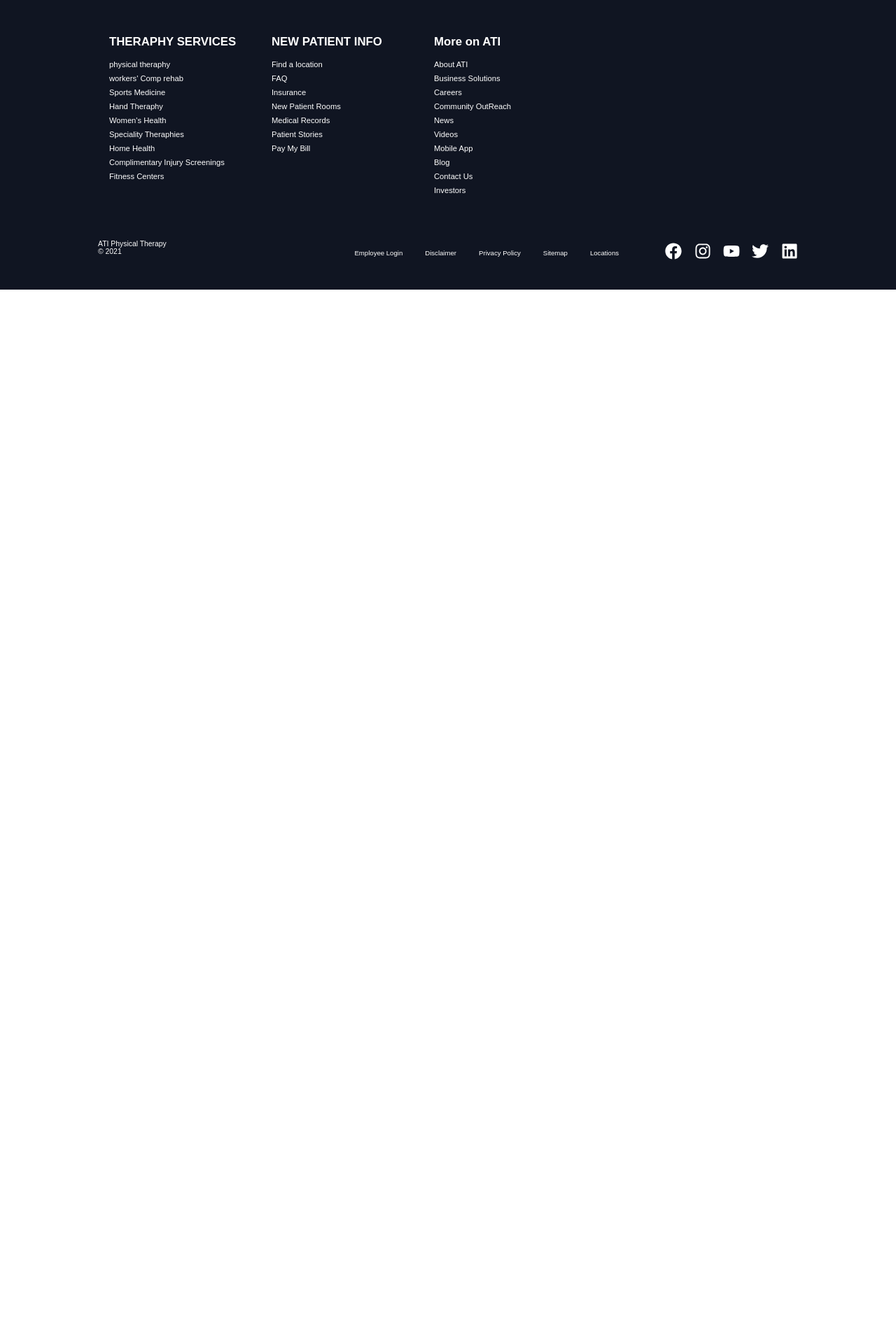
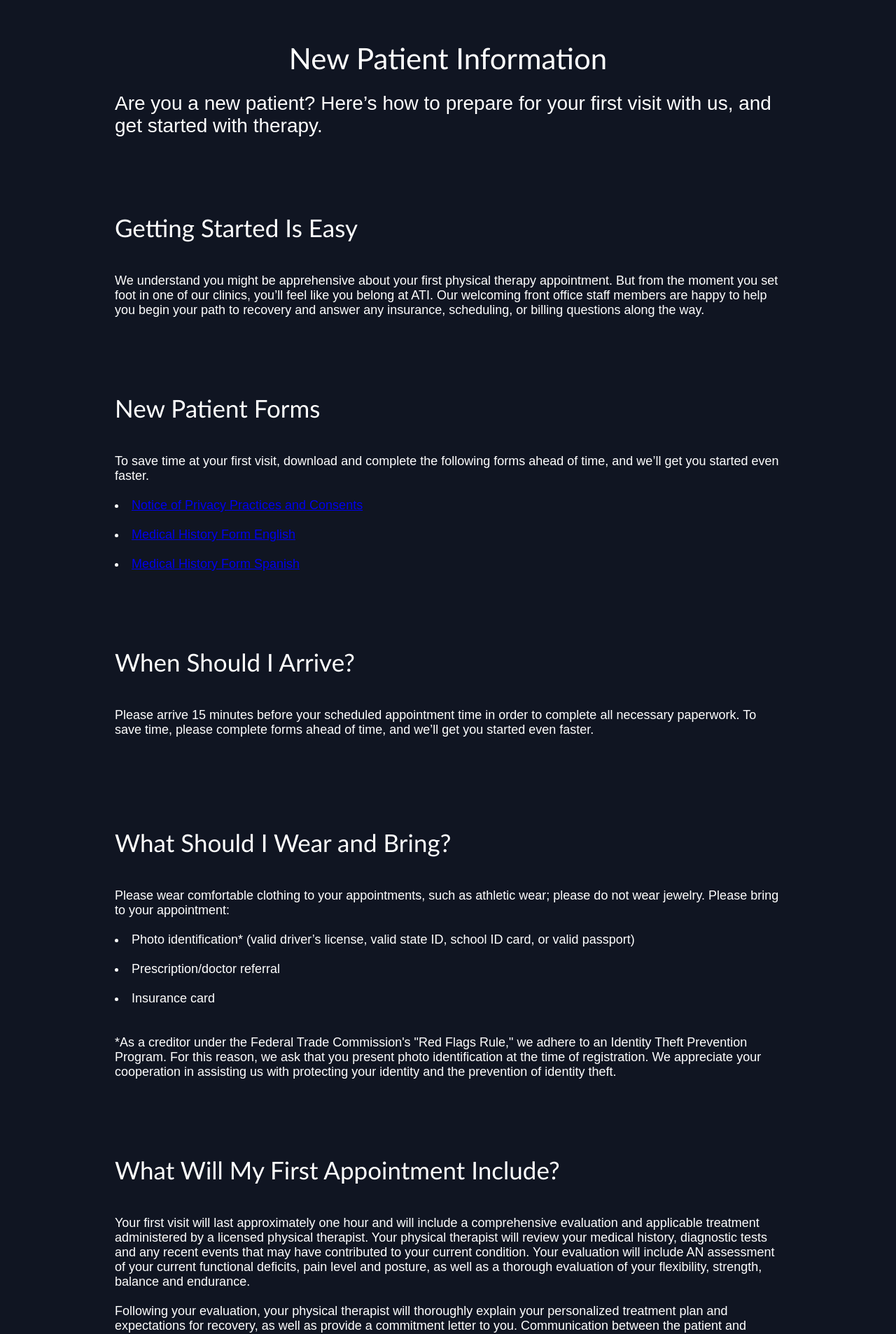
Before and after one commit to mesingaram/major-project, a React (Create React App) app in the folder major-project/: page /new-patient-information in a window 1280 px wide. Shown: the part 160-2067 px from the top of the page at 70% size. Before the commit the page ends 800 px from the top, so only its background shows below. Built offline with nearby package versions, Linux system fonts and the light colour scheme; the HTML template or start-up script is replaced by a standard one.

Commit message:
PatientInfo page

```diff
--- a/major-project/src/App.js
+++ b/major-project/src/App.js
@@ -14,6 +14,7 @@
 import FindLocation from './pages/FindLocation/FindLocation'
 import Disclaimer from './pages/Disclaimer/Disclaimer';
 import Appointment from './pages/Appointment/Appointment';
+import PatientInfo from './pages/PatientInfo/PatientInfo'
 import TheraphyServices from './pages/TheraphyServices/TheraphyServices';
 import about from './pages/about/about';
 
@@ -29,6 +30,7 @@
         <Route path='/find-location' exact component={FindLocation} />
         <Route path='/appointment' component={Appointment} />
         <Route path='/services' component={Services} />
+        <Route path='/new-patient-information' component={PatientInfo}/>
         <Route path='/products' component={Products} />
         <Route path='/sign-up' component={SignUp} />
         <Route path='/Insurance' exact component={Insurance} />
--- /dev/null
+++ b/major-project/src/pages/PatientInfo/PatientInfo.elements.js
@@ -0,0 +1,44 @@
+import styled from 'styled-components';
+
+export const Container = styled.div`
+  background-color: #101522;
+  padding: 4rem 0 2rem 0;
+  display: flex;
+  flex-direction: column;
+  justify-content: center;
+  align-items: center;
+`;
+
+export const Subscription = styled.section`
+  display: flex;
+  flex-direction: column;
+  justify-content: center;
+  margin-bottom: 24px;
+  padding: 24px;
+  color: #fff;
+  width: 1000px;
+`;
+export const SubHeading = styled.p`
+  font-family: 'Trebuchet MS', 'Lucida Sans Unicode', 'Lucida Grande',
+    'Lucida Sans', Arial, sans-serif;
+  margin-bottom: 24px;
+  font-size: 42px;
+  text-align: center;
+`;
+
+export const SubText = styled.p`
+  margin-bottom: 24px;
+  font-size: 28px;
+`;
+
+export const SubHeading2 = styled.p`
+  font-family: 'Trebuchet MS', 'Lucida Sans Unicode', 'Lucida Grande',
+    'Lucida Sans', Arial, sans-serif;
+  margin-bottom: 24px;
+  font-size: 35px;
+`;
+
+export const SubText2 = styled.p`
+  margin-bottom: 24px;
+  font-size: 18px;
+`;
--- /dev/null
+++ b/major-project/src/pages/PatientInfo/PatientInfo.js
@@ -0,0 +1,61 @@
+import React from 'react'
+import {Container, Subscription, SubHeading, SubText, SubHeading2, SubText2} from './PatientInfo.elements'
+
+
+const PatientInfo = () => {
+    return (
+        <Container>
+            <Subscription>
+                <SubHeading>
+                New Patient Information
+       </SubHeading>
+       <SubText>Are you a new patient? Here’s how to prepare for your first visit with us, and get started with therapy.</SubText>
+       <SubHeading2><br/><br/>Getting Started Is Easy</SubHeading2>
+                <SubText2>
+                <br/>
+                We understand you might be apprehensive about your first physical therapy appointment.
+                 But from the moment you set foot in one of our clinics, you’ll feel like you belong at ATI.
+                 Our welcoming front office staff members are happy to help you begin your path to recovery and answer any insurance, scheduling, or billing questions along the way. </SubText2>
+                 <SubHeading2><br/><br/>New Patient Forms</SubHeading2>
+                <SubText2>
+                <br/>
+                To save time at your first visit,
+                 download and complete the following forms ahead of time, and we’ll get you started even faster.<br/><br/>
+                 <li><a href='/somefile.txt' download>Notice of Privacy Practices and Consents</a></li><br/>
+                 <li><a href='/somefile.txt' download>Medical History Form English</a></li><br/>
+                 <li><a href='/somefile.txt' download>Medical History Form Spanish</a></li></SubText2>
+                 <SubHeading2><br/><br/>When Should I Arrive?</SubHeading2>
+                <SubText2>
+                <br/>
+                Please arrive 15 minutes before your scheduled appointment time in order to complete all necessary paperwork.
+                 To save time, please complete forms ahead of time, and we’ll get you started even faster.<br/><br/>
+                 </SubText2>
+                 <SubHeading2><br/><br/>What Should I Wear and Bring?</SubHeading2>
+                <SubText2>
+                <br/>
+                Please wear comfortable clothing to your appointments, such as athletic wear; please do not wear jewelry. Please bring to your appointment:<br/><br/>
+                <li>Photo identification* (valid driver’s license, valid state ID, school ID card, or valid passport)</li><br/>
+                <li>Prescription/doctor referral</li><br/>
+                <li>Insurance card</li><br/><br/>
+                *As a creditor under the Federal Trade Commission's "Red Flags Rule," we adhere to an Identity Theft Prevention Program.
+                 For this reason, we ask that you present photo identification at the time of registration.
+                  We appreciate your cooperation in assisting us with protecting your identity and the prevention of identity theft.
+                 </SubText2>
+                 <SubHeading2><br/><br/>What Will My First Appointment Include?</SubHeading2>
+                <SubText2>
+                <br/>
+                Your first visit will last approximately one hour and will include a comprehensive evaluation and applicable treatment
+                administered by a licensed physical therapist. Your physical therapist will review your medical history,
+                 diagnostic tests and any recent events that may have contributed to your current condition.
+                  Your evaluation will include AN assessment of your current functional deficits, pain level and posture,
+                   as well as a thorough evaluation of your flexibility, strength, balance and endurance.<br/><br/>
+                   Following your evaluation, your physical therapist will thoroughly explain your personalized treatment plan and expectations for recovery,
+                    as well as provide a commitment letter to you. Communication between the patient and physical therapist is of utmost importance at ATI,
+                     and you are an active participant in your recovery.
+                 </SubText2>
+            </Subscription>
+        </Container>
+    )
+}
+
+export default PatientInfo
```
